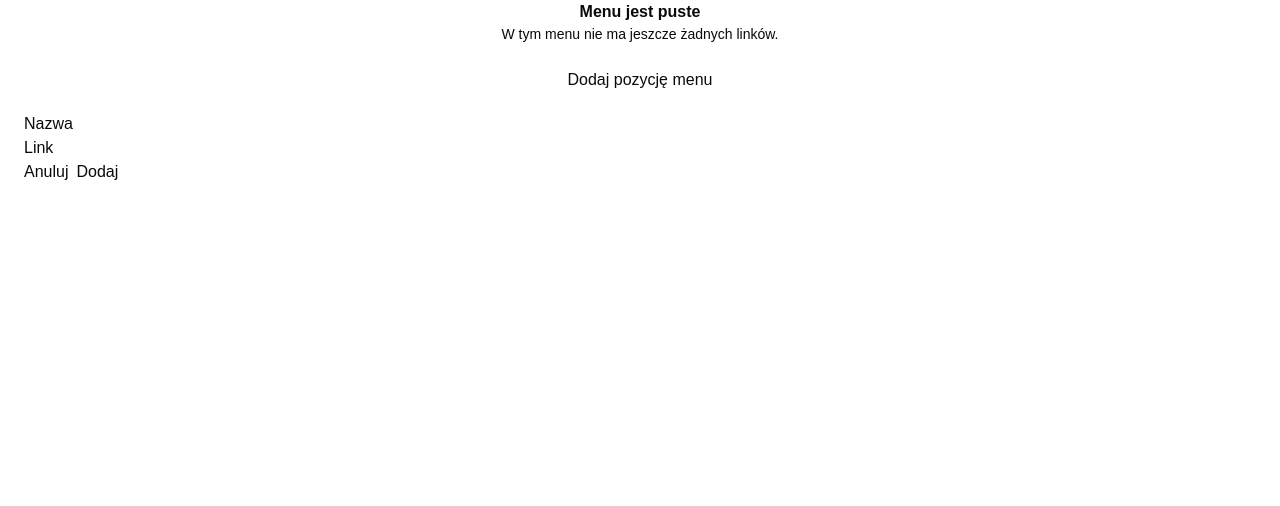
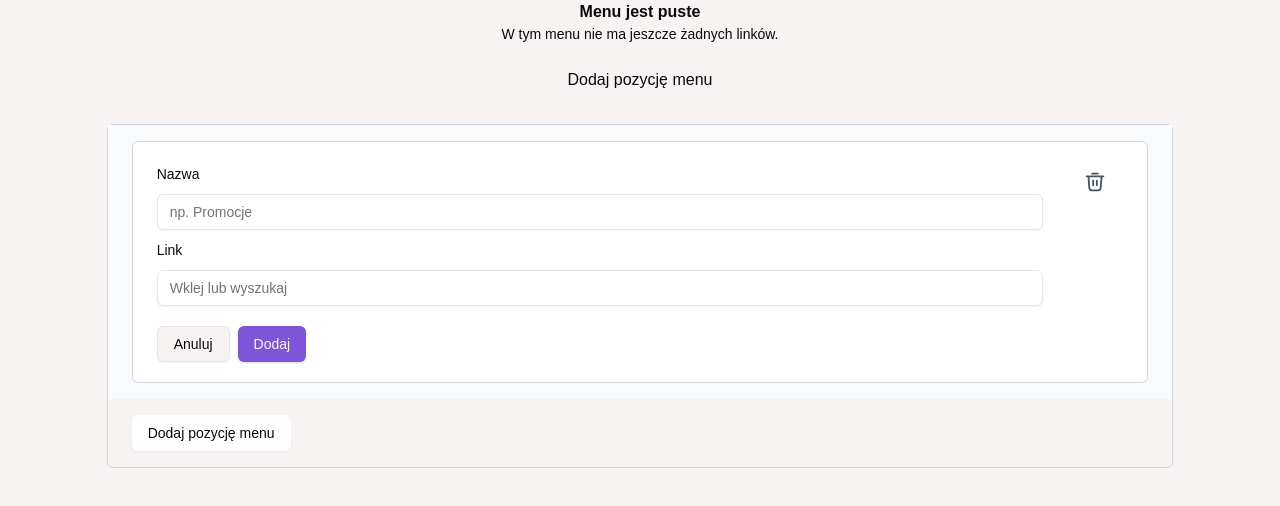
Before and after one commit to vskidamian/navigation, a Next.js app: page / in a window 1280 px wide. Both pictures are taken after a click on the button "Dodaj pozycję menu". Shown: the top 506 px of the page. Built offline with nearby package versions, Linux system fonts and the light colour scheme.

Commit message:
feat: change general types & handle basic logic

```diff
--- a/src/app/globals.css
+++ b/src/app/globals.css
@@ -8,15 +8,15 @@ body {
 
 @layer base {
   :root {
-    --background: 0 0% 100%;
+    --background: 0 22% 96%;
     --foreground: 0 0% 3.9%;
     --card: 0 0% 100%;
     --card-foreground: 0 0% 3.9%;
     --popover: 0 0% 100%;
     --popover-foreground: 0 0% 3.9%;
-    --primary: 0 0% 9%;
+    --primary: 259 63% 59%;
     --primary-foreground: 0 0% 98%;
-    --secondary: 0 0% 96.1%;
+    --secondary: 210 20% 98%;
     --secondary-foreground: 0 0% 9%;
     --muted: 0 0% 96.1%;
     --muted-foreground: 0 0% 45.1%;
@@ -24,7 +24,7 @@ body {
     --accent-foreground: 0 0% 9%;
     --destructive: 0 84.2% 60.2%;
     --destructive-foreground: 0 0% 98%;
-    --border: 0 0% 89.8%;
+    --border: 217 16% 84%;
     --input: 0 0% 89.8%;
     --ring: 0 0% 3.9%;
     --chart-1: 12 76% 61%;
--- a/src/app/layout.tsx
+++ b/src/app/layout.tsx
@@ -26,7 +26,7 @@ export default function RootLayout({
   return (
     <html lang="en">
       <body
-        className={`${geistSans.variable} ${geistMono.variable} antialiased max-w-screen-xl mx-auto`}
+        className={`${geistSans.variable} ${geistMono.variable} antialiased max-w-screen-xl mx-auto w-10/12`}
       >
         {children}
       </body>
--- a/src/app/page.tsx
+++ b/src/app/page.tsx
@@ -7,39 +7,45 @@ import {
   useFormContext,
 } from "react-hook-form";
 import { Empty } from "@/components/Empty";
-import { MenuForm } from "@/type";
-import { MenuItem } from "@/components/MenuItem";
+import { Menu } from "@/type";
+import { Group } from "@/components/Group";
 
 export default function Home() {
-  const methods = useForm<MenuForm>({
+  const methods = useForm<Menu>({
     defaultValues: {
-      menuItems: [],
+      groups: [],
     },
   });
 
   return (
     <FormProvider {...methods}>
-      <MenuItems />
+      <Groups />
     </FormProvider>
   );
 }
 
-export const MenuItems = () => {
-  const { control, getValues } = useFormContext<MenuForm>();
+export const Groups = () => {
+  const { control, getValues } = useFormContext<Menu>();
 
-  const { fields: menuItems, append } = useFieldArray({
+  const {
+    fields: groups,
+    append,
+    remove,
+  } = useFieldArray({
     control,
-    name: "menuItems",
+    name: "groups",
   });
 
-  console.log(getValues());
+  console.log("Groups", getValues());
 
   return (
-    <>
+    <div>
       <Empty append={append} />
-      {menuItems.map((item, index) => (
-        <MenuItem key={item.id} index={index} />
-      ))}
-    </>
+      <div className="flex flex-col space-y-8">
+        {groups.map((group, groupIndex) => (
+          <Group key={group.id} groupIndex={groupIndex} removeGroup={remove} />
+        ))}
+      </div>
+    </div>
   );
 };
--- a/src/components/Empty.tsx
+++ b/src/components/Empty.tsx
@@ -1,18 +1,18 @@
-import { InitialMenuItemState, MenuForm } from "@/type";
+import { InitialItemState, Menu } from "@/type";
 import { UseFieldArrayAppend } from "react-hook-form";
 
 type EmptyProps = {
-  append: UseFieldArrayAppend<MenuForm, "menuItems">;
+  append: UseFieldArrayAppend<Menu, "groups">;
 };
 
 export const Empty = ({ append }: EmptyProps) => {
   return (
-    <div className="w-full text-center">
+    <div className="w-full text-center pb-8">
       <h1 className="font-semibold leading-6">Menu jest puste</h1>
       <p className="text-sm leading-5 pb-6">
         W tym menu nie ma jeszcze żadnych linków.
       </p>
-      <button onClick={() => append(InitialMenuItemState)}>
+      <button onClick={() => append([[InitialItemState]])}>
         Dodaj pozycję menu
       </button>
     </div>
--- /dev/null
+++ b/src/components/Group.tsx
@@ -0,0 +1,52 @@
+"use client";
+
+import { InitialItemState, Menu } from "@/type";
+import {
+  useFieldArray,
+  UseFieldArrayRemove,
+  useFormContext,
+} from "react-hook-form";
+import { Item } from "./Item";
+import { Button } from "./ui/button";
+
+type GroupProps = {
+  groupIndex: number;
+  removeGroup: UseFieldArrayRemove;
+};
+
+export const Group = ({ groupIndex, removeGroup }: GroupProps) => {
+  const { control } = useFormContext<Menu>();
+
+  const {
+    fields: items,
+    append: appendItem,
+    remove: removeItem,
+  } = useFieldArray({
+    control,
+    name: `groups.${groupIndex}`,
+  });
+
+  const addItem = () => {
+    appendItem?.({ ...InitialItemState, name: "test" });
+  };
+
+  return (
+    <div className="border rounded-md">
+      {items.map((item, itemIndex) => (
+        <Item
+          key={item.id}
+          groupIndex={groupIndex}
+          itemIndex={itemIndex}
+          append={appendItem}
+          removeItem={removeItem}
+          removeGroup={removeGroup}
+        />
+      ))}
+      <div className="bg-transparent px-6 py-4">
+        <Button variant="secondary" onClick={addItem}>
+          Dodaj pozycję menu
+        </Button>
+      </div>
+    </div>
+  );
+};
--- /dev/null
+++ b/src/components/Item.tsx
@@ -0,0 +1,222 @@
+"use client";
+
+import { InitialItemState, Menu } from "@/type";
+import { zodResolver } from "@hookform/resolvers/zod";
+import {
+  UseFieldArrayAppend,
+  UseFieldArrayRemove,
+  useForm,
+  useFormContext,
+  useWatch,
+} from "react-hook-form";
+import { z } from "zod";
+import { Button } from "./ui/button";
+import {
+  Form,
+  FormControl,
+  FormField,
+  FormItem,
+  FormLabel,
+  FormMessage,
+} from "./ui/form";
+import { Input } from "./ui/input";
+import Image from "next/image";
+import { DeleteIcon } from "./icons/DeleteIcon";
+import { ChevronRight } from "lucide-react";
+
+const itemFormSchema = z.object({
+  name: z.string().min(1, {
+    message: "Brak nazwy",
+  }),
+  link: z.string(),
+});
+
+type ItemProps = {
+  groupIndex: number;
+  itemIndex: number;
+  append?: UseFieldArrayAppend<Menu, `groups.${number}`>;
+  removeItem?: UseFieldArrayRemove;
+  removeGroup?: UseFieldArrayRemove;
+};
+
+export const Item = ({
+  groupIndex,
+  itemIndex,
+  append,
+  removeItem,
+  removeGroup,
+}: ItemProps) => {
+  const { control, getValues } = useFormContext<Menu>();
+
+  const item = useWatch({ control, name: `groups.${groupIndex}.${itemIndex}` });
+
+  const handleRemoveItem = () => {
+    removeItem?.(itemIndex);
+
+    if (getValues().groups[groupIndex].length === 0) removeGroup?.(groupIndex);
+  };
+
+  return (
+    <div>
+      {item.state === "edit" ? (
+        <div className="px-6 py-4 bg-secondary">
+          <ItemForm
+            groupIndex={groupIndex}
+            itemIndex={itemIndex}
+            handleRemoveItem={handleRemoveItem}
+          />
+        </div>
+      ) : (
+        <ItemDone
+          groupIndex={groupIndex}
+          itemIndex={itemIndex}
+          append={append}
+          handleRemoveItem={handleRemoveItem}
+        />
+      )}
+    </div>
+  );
+};
+
+type ItemFormProps = ItemProps & {
+  handleRemoveItem: () => void;
+};
+export const ItemForm = ({
+  groupIndex,
+  itemIndex,
+  handleRemoveItem,
+}: ItemFormProps) => {
+  const { control, setValue } = useFormContext<Menu>();
+
+  const item = useWatch({
+    control,
+    name: `groups.${groupIndex}.${itemIndex}`,
+  });
+
+  const onSubmit = (values: z.infer<typeof itemFormSchema>) => {
+    setValue(`groups.${groupIndex}.${itemIndex}`, {
+      ...InitialItemState,
+      ...values,
+      state: "done",
+    });
+  };
+
+  const form = useForm<z.infer<typeof itemFormSchema>>({
+    resolver: zodResolver(itemFormSchema, {}),
+    defaultValues: item && item.name ? item : InitialItemState,
+  });
+
+  const cancelHandler = () => {
+    const isAdded = item && item.name !== "";
+
+    if (isAdded) {
+      setValue(`groups.${groupIndex}.${itemIndex}`, {
+        ...item,
+        state: "done",
+      });
+
+      return;
+    }
+
+    form.reset(InitialItemState);
+  };
+
+  return (
+    <div className="px-6 py-5 flex flex-col bg-white border-border border-[1px] rounded-md relative">
+      <Button
+        variant="ghost"
+        className="absolute h-10 w-10 p-0 top-5 right-8"
+        onClick={handleRemoveItem}
+      >
+        <DeleteIcon />
+      </Button>
+      <Form {...form}>
+        <form onSubmit={form.handleSubmit(onSubmit)}>
+          <div className="flex flex-col space-y-2 pb-5 pr-20 ">
+            <FormField
+              control={form.control}
+              name="name"
+              render={({ field }) => (
+                <FormItem>
+                  <FormLabel>Nazwa</FormLabel>
+                  <FormControl>
+                    <Input placeholder="np. Promocje" {...field} />
+                  </FormControl>
+                  <FormMessage />
+                </FormItem>
+              )}
+            />
+            <FormField
+              control={form.control}
+              name="link"
+              render={({ field }) => (
+                <FormItem>
+                  <FormLabel>Link</FormLabel>
+                  <FormControl>
+                    <Input placeholder="Wklej lub wyszukaj" {...field} />
+                  </FormControl>
+                  <FormMessage />
+                </FormItem>
+              )}
+            />
+          </div>
+          <div className="flex flex-row gap-2 ">
+            <Button type="button" variant="outline" onClick={cancelHandler}>
+              Anuluj
+            </Button>
+            <Button type="submit">Dodaj</Button>
+          </div>
+        </form>
+      </Form>
+    </div>
+  );
+};
+
+type ItemDoneProps = ItemProps & {
+  handleRemoveItem: () => void;
+};
+
+export const ItemDone = ({
+  groupIndex,
+  itemIndex,
+  handleRemoveItem,
+}: ItemDoneProps) => {
+  const { control, setValue } = useFormContext<Menu>();
+
+  const item = useWatch({
+    control,
+    name: `groups.${groupIndex}.${itemIndex}`,
+  });
+
+  const handleEditItem = () => {
+    setValue(`groups.${groupIndex}.${itemIndex}`, {
+      ...item,
+      state: "edit",
+    });
+  };
+
+  const handleAddItem = () => {};
+
+  return (
+    <div className="flex items-center justify-between p-4 bg-white rounded-tl-md rounded-tr-md border-b">
+      <div>
+        <h3 className="text-lg font-semibold text-gray-800">{item.name}</h3>
+        <p className="text-sm ">{item.link}</p>
+      </div>
+
+      <div className="flex items-center border rounded-md">
+        <Button variant="secondary" onClick={handleRemoveItem}>
+          Usuń
+        </Button>
+        <span className="h-9 w-px bg-border" aria-hidden="true" />
+        <Button variant="secondary" onClick={handleEditItem}>
+          Edytuj
+        </Button>
+        <span className="h-9 w-px bg-border" aria-hidden="true" />
+        <Button variant="secondary" onClick={handleAddItem}>
+          Dodaj pozycję menu
+        </Button>
+      </div>
+    </div>
+  );
+};
--- a/src/components/MenuItem.tsx
+++ /dev/null
@@ -1,50 +0,0 @@
-import { MenuForm } from "@/type";
-import { useFormContext, useWatch } from "react-hook-form";
-
-type MenuItemProps = {
-  index: number;
-};
-
-export const MenuItem = ({ index }: MenuItemProps) => {
-  const { control } = useFormContext<MenuForm>();
-
-  const { state } = useWatch({ control, name: `menuItems.${index}` });
-
-  return state === "edit" ? (
-    <MenuItemEdit index={index} />
-  ) : (
-    <MenuItemDone index={index} />
-  );
-};
-
-export const MenuItemEdit = ({ index }: MenuItemProps) => {
-  const { setValue } = useFormContext<MenuForm>();
-
-  const handleAddItem = () => {
-    console.log("add");
-    setValue(`menuItems.${index}`, {
-      link: "",
-      name: "",
-      state: "done",
-      items: [],
-    });
-  };
-  return (
-    <div className="px-6 py-5 flex flex-col">
-      <p>Nazwa</p>
-      <p>Link</p>
-      <div className="flex flex-row gap-2">
-        <button>Anuluj</button>
-        <button onClick={handleAddItem}>Dodaj</button>
-      </div>
-    </div>
-  );
-};
-
-export const MenuItemDone = ({ index }: MenuItemProps) => {
-  return (
-    <div className="px-6 py-5 flex flex-col">
-      <p>DONE</p>
-    </div>
-  );
-};
--- a/src/type.ts
+++ b/src/type.ts
@@ -1,17 +1,19 @@
-export type MenuItem = {
+export type Group = Item[];
+
+export type Item = {
   name: string;
   link: string;
   state: "edit" | "done";
-  items: MenuItem[];
+  items: Item[];
 };
 
-export const InitialMenuItemState: MenuItem = {
+export const InitialItemState: Item = {
   name: "",
   link: "",
   state: "edit",
   items: [],
 };
 
-export type MenuForm = {
-  menuItems: MenuItem[];
+export type Menu = {
+  groups: Group[];
 };
```
